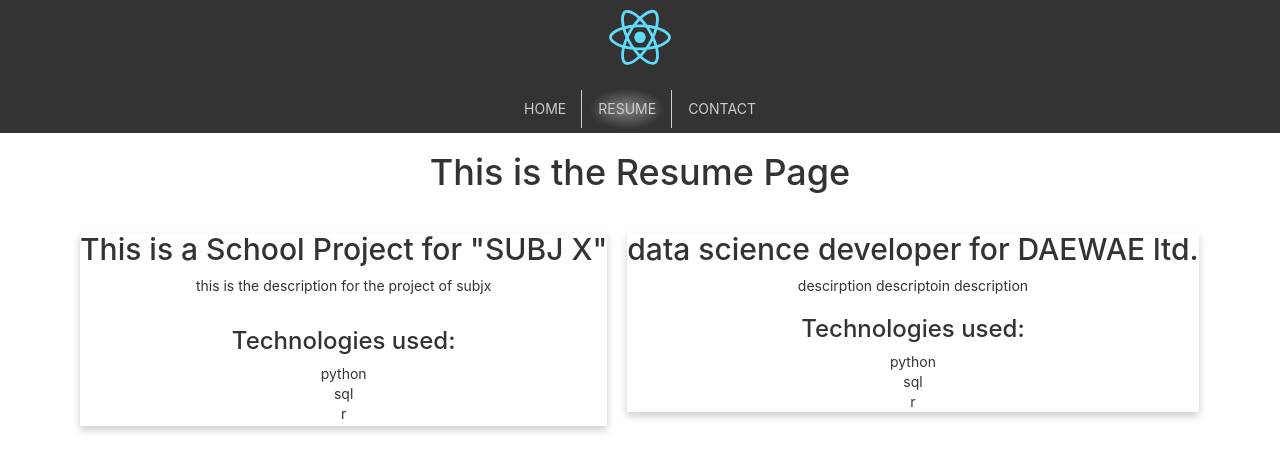
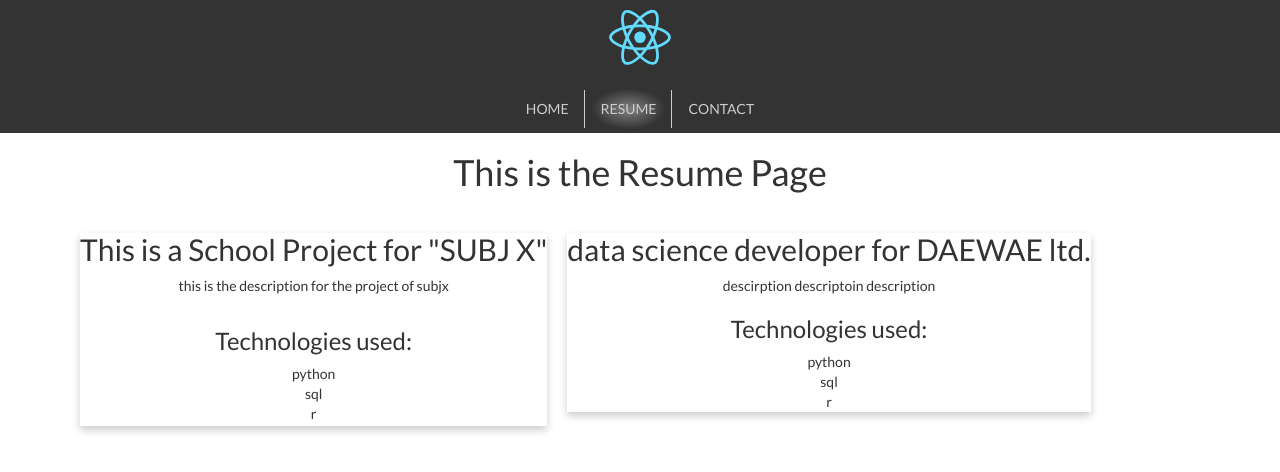
Before and after one commit to tomazinhal/webresume, a React (Create React App) app: page /resume in a window 1280 px wide. Shown: the top 472 px of the page. Built offline with nearby package versions, Linux system fonts and the light colour scheme.

Commit message:
Styles | set font Lato as default for the website

```diff
--- a/src/App/App.css
+++ b/src/App/App.css
@@ -1,5 +1,6 @@
 .App {
   text-align: center;
+  font-family: Lato;
 }
 
 .App-logo {
```
